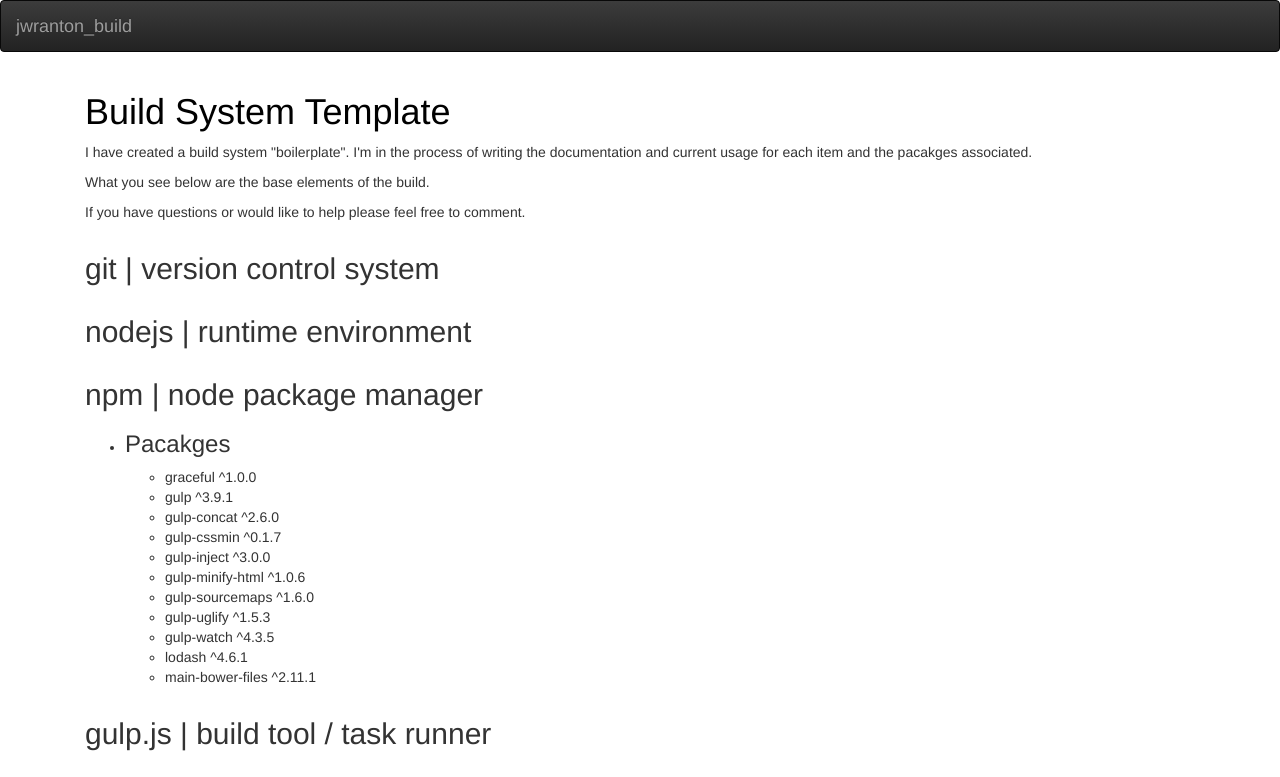
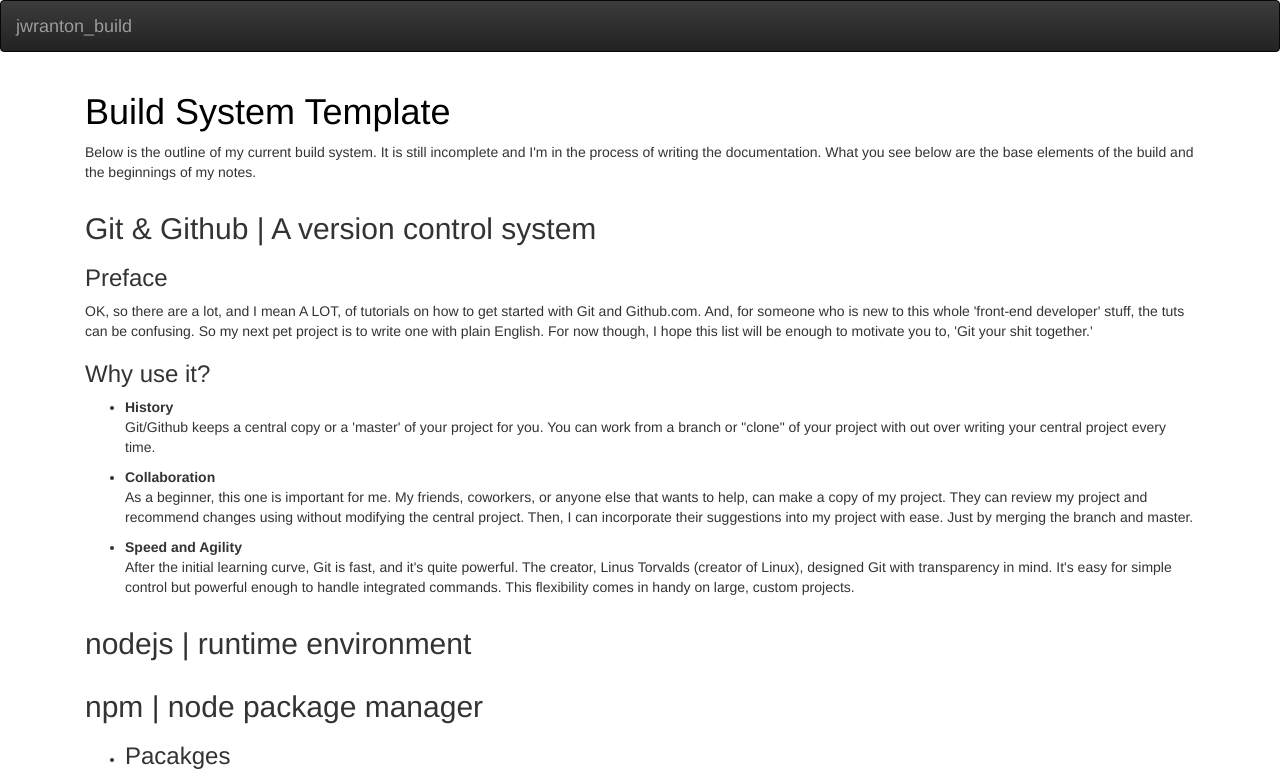
Before and after one commit to JWRanton/jwranton_build, a website: page src/index.html in a window 1280 px wide. Shown: the top 777 px of the page. Drawn offline with nearby package versions, Linux system fonts and the light colour scheme; files that its build step writes are made by us from their sources; files whose address does not match are found by name.

Commit message:
adding more documentation

```diff
--- a/src/index.html
+++ b/src/index.html
@@ -33,29 +33,40 @@
     </nav>
 
     <div class="container">
+        <header>
             <div class="col-md-12">
                 <h1>Build System Template</h1>
-    <p>I have created a build system "boilerplate".  I'm in the process of writing the documentation and current usage for each item and the pacakges associated.</p>
-    <p>What you see below are the base elements of the build.</p>
-    <p>If you have questions or would like to help please feel free to comment.</p>
+                <p>Below is the outline of my current build system.  It is still incomplete and I'm in the process of writing the documentation.  What you see below are the base elements of the build and the beginnings of my notes.</p>
             </div>
+        </header>
+
+        <section>
+            <div class="col-md-12">
+                <h2>Git & Github | A version control system</h2>
+                <h3>Preface</h3>
+                <p>OK, so there are a lot, and I mean A LOT, of tutorials on how to get started with Git and Github.com. And, for someone who is new to this whole 'front-end developer' stuff, the tuts can be confusing.  So my next pet project is to write one with plain English.  For now though, I hope this list will be enough to motivate you to, 'Git your shit together.'</p>
+                <h3>Why use it?</h3>
+                <ul>
+                    <li><strong>History</strong></li>
+                    <p>Git/Github keeps a central copy or a 'master' of your project for you. You can work from a branch or "clone" of your project with out over writing your central project every time.</p>
+                    <li><strong>Collaboration</strong></li>
+                    <p>As a beginner, this one is important for me. My friends, coworkers, or anyone else that wants to help, can make a copy of my project. They can review my project and recommend changes using without modifying the central project.  Then, I can incorporate their suggestions into my project with ease.  Just by merging the branch and master.</p>
+                    <li><strong>Speed and Agility</strong></li>
+                    <p>After the initial learning curve, Git is fast, and it's quite powerful.  The creator, Linus Torvalds (creator of Linux), designed Git with transparency in mind.  It's easy for simple control but powerful enough to handle integrated commands.  This flexibility comes in handy on large, custom projects. </p>
+                </ul>
             </div>
-    <div class="container">
-
-        <div class="col-md-12">
-            <h2>git | version control system</h2>
-        </div>
-
-
+        </section>
+        <section>
             <div class="col-md-12">
                 <h2>nodejs | runtime environment</h2>
             </div>
-
-
+        </section>
+        <section>
             <div class="col-md-12">
                 <h2>npm | node package manager</h2>
                 <ul>
-    <li><h3>Pacakges</h3></li>
+                    <li>
+                        <h3>Pacakges</h3></li>
                     <ul>
                         <li>graceful ^1.0.0</li>
                         <li>gulp ^3.9.1</li>
@@ -71,24 +82,27 @@
                     </ul>
                 </ul>
             </div>
-
-
+        </section>
+        <section>
             <div class="col-md-12">
                 <h2>gulp.js | build tool / task runner</h2>
             </div>
-
-
+        </section>
+        <section>
             <div class="col-md-12">
                 <h2>bower | front-end package manager</h2>
             </div>
-
+        </section>
+        <section>
             <div class="col-md-12">
                 <h2>Browsersync | cross-browser testing & live reload</h2>
             </div>
-
+        </section>
+        <section>
             <div class="col-md-12">
                 <h2>Bootstrap | front-end framework</h2>
             </div>
+        </section>
     </div>
     <!-- bower:js -->
     <!-- endinject -->
```
Also changed, not shown: dist/index.html. Lines whose indentation alone changed are shown as unchanged.
